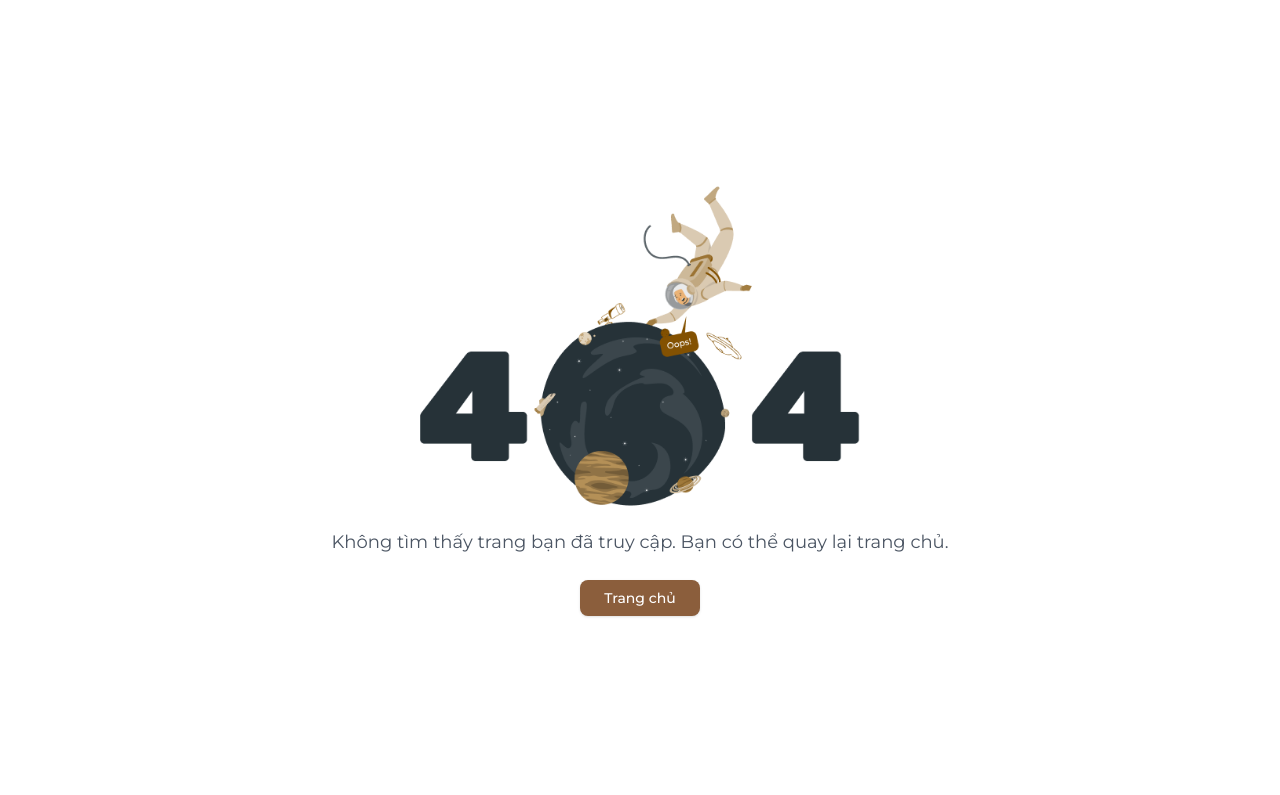
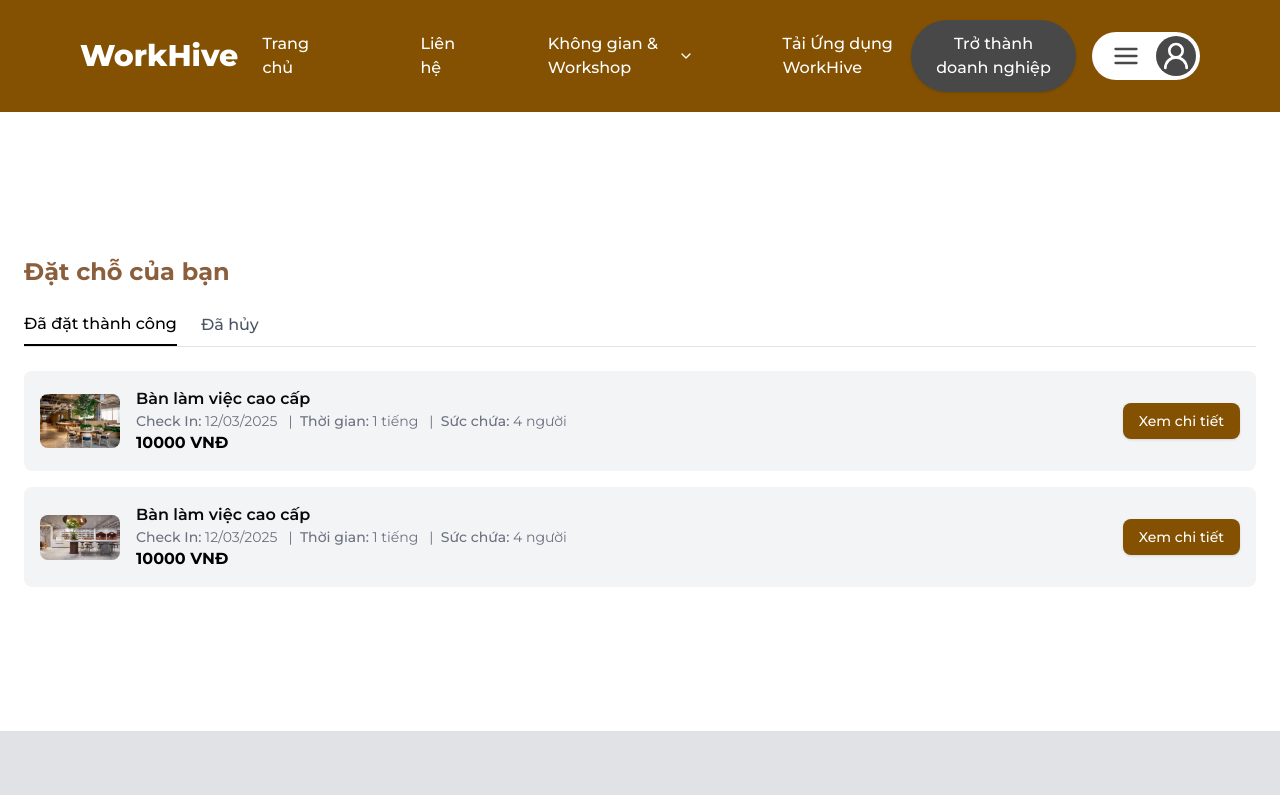
Before and after one commit to PMCdaniel123/SEP490_FE_Clients, a Next.js app: page /your-booking in a window 1280 px wide. Before the commit this address had no page. Shown: the top 795 px of the page. Built offline with nearby package versions, Linux system fonts and the light colour scheme.

Commit message:
feat(your-booking): :zap: UI

```diff
--- /dev/null
+++ b/app/(root)/your-booking/page.tsx
@@ -0,0 +1,191 @@
+"use client";
+
+import { useState } from "react";
+import Image from "next/image";
+import { Modal } from "antd";
+import { cn } from "@/lib/utils";
+import { Button } from "@/components/ui/button";
+
+const bookings = [
+  {
+    id: 1,
+    title: "Bàn làm việc cao cấp",
+    image: "/space.jpg",
+    checkIn: "12/03/2025",
+    duration: "1 tiếng",
+    capacity: "4 người",
+    price: "10000 VNĐ",
+    status: "success",
+  },
+  {
+    id: 2,
+    title: "Bàn làm việc cao cấp",
+    image: "/space1.jpg",
+    checkIn: "12/03/2025",
+    duration: "1 tiếng",
+    capacity: "4 người",
+    price: "10000 VNĐ",
+    status: "success",
+  },
+];
+
+const tabs = [
+  { key: "success", label: "Đã đặt thành công" },
+  { key: "canceled", label: "Đã hủy" },
+];
+
+export default function YourBookingsPage() {
+  const [activeTab, setActiveTab] = useState("success");
+  const [userBookings, setUserBookings] = useState(bookings);
+  const [isModalOpen, setIsModalOpen] = useState(false);
+  const [isConfirmModalOpen, setIsConfirmModalOpen] = useState(false);
+  const [selectedBooking, setSelectedBooking] = useState<
+    (typeof bookings)[0] | null
+  >(null);
+
+  const handleCancel = (id: number) => {
+    setUserBookings((prev) =>
+      prev.map((booking) =>
+        booking.id === id ? { ...booking, status: "canceled" } : booking
+      )
+    );
+    setIsModalOpen(false);
+    setIsConfirmModalOpen(false);
+  };
+
+  const showModal = (booking: (typeof bookings)[0]) => {
+    setSelectedBooking(booking);
+    setIsModalOpen(true);
+  };
+
+  const handleOk = () => {
+    setIsModalOpen(false);
+  };
+
+  const handleCancelModal = () => {
+    setIsModalOpen(false);
+  };
+
+  const showConfirmModal = () => {
+    setIsConfirmModalOpen(true);
+  };
+
+  const handleConfirmCancel = () => {
+    if (selectedBooking) {
+      handleCancel(selectedBooking.id);
+    }
+  };
+
+  const handleCancelConfirmModal = () => {
+    setIsConfirmModalOpen(false);
+  };
+
+  return (
+    <div className="max-w-7xl mx-auto px-6 py-36">
+      <h2 className="text-2xl font-bold text-[#8B5E3C] mb-4">
+        Đặt chỗ của bạn
+      </h2>
+      <div className="flex space-x-6 border-b">
+        {tabs.map((tab) => (
+          <button
+            key={tab.key}
+            onClick={() => setActiveTab(tab.key)}
+            className={cn(
+              "py-2 font-medium text-gray-600",
+              activeTab === tab.key && "border-b-2 border-black text-black"
+            )}
+          >
+            {tab.label}
+          </button>
+        ))}
+      </div>
+
+      <div className="mt-6 space-y-4">
+        {userBookings
+          .filter((booking) => booking.status === activeTab)
+          .map((booking) => (
+            <div
+              key={booking.id}
+              className="flex items-center bg-gray-100 p-4 rounded-lg"
+            >
+              <Image
+                src={booking.image}
+                alt={booking.title}
+                width={80}
+                height={80}
+                className="rounded-lg"
+              />
+              <div className="ml-4 flex-grow">
+                <h3 className="font-semibold">{booking.title}</h3>
+                <p className="text-gray-500 text-sm">
+                  <span className="font-medium">Check In:</span>{" "}
+                  {booking.checkIn} &nbsp; | &nbsp;
+                  <span className="font-medium">Thời gian:</span>{" "}
+                  {booking.duration} &nbsp; | &nbsp;
+                  <span className="font-medium">Sức chứa:</span>{" "}
+                  {booking.capacity}
+                </p>
+                <p className="text-black font-bold">{booking.price}</p>
+              </div>
+              <Button
+                onClick={() => showModal(booking)}
+                className=" text-white px-4 py-2 rounded-lg"
+              >
+                Xem chi tiết
+              </Button>
+            </div>
+          ))}
+      </div>
+
+      <Modal
+        title="Chi tiết đặt chỗ"
+        open={isModalOpen}
+        onOk={handleOk}
+        onCancel={handleCancelModal}
+        footer={null}
+      >
+        {selectedBooking && (
+          <div>
+            <h3 className="font-semibold">{selectedBooking.title}</h3>
+            <Image
+              src={selectedBooking.image}
+              alt={selectedBooking.title}
+              width={160}
+              height={160}
+              className="rounded-lg mb-4"
+            />
+            <p className="text-gray-500 text-sm">
+              <span className="font-medium">Check In:</span>{" "}
+              {selectedBooking.checkIn} &nbsp; | &nbsp;
+              <span className="font-medium">Thời gian:</span>{" "}
+              {selectedBooking.duration} &nbsp; | &nbsp;
+              <span className="font-medium">Sức chứa:</span>{" "}
+              {selectedBooking.capacity}
+            </p>
+            <p className="text-black font-bold">{selectedBooking.price}</p>
+            {selectedBooking.status === "success" && (
+              <Button
+                onClick={showConfirmModal}
+                className="bg-red-700 hover:bg-red-800 text-white px-4 py-2 rounded-lg mt-4"
+              >
+                Hủy đặt chỗ
+              </Button>
+            )}
+          </div>
+        )}
+      </Modal>
+      <Modal
+        className="pt-10"
+        title="Xác nhận hủy đặt chỗ"
+        open={isConfirmModalOpen}
+        onOk={handleConfirmCancel}
+        onCancel={handleCancelConfirmModal}
+        okText="Hủy đặt chỗ"
+        okType="danger"
+        cancelText="Không"
+      >
+        <p>Bạn có chắc chắn muốn hủy đặt chỗ này không?</p>
+      </Modal>
+    </div>
+  );
+}
--- a/components/layout/header.tsx
+++ b/components/layout/header.tsx
@@ -149,6 +149,16 @@ function Header() {
                 </div>
               </Link>
             </li>
+            <li>
+              <Link
+                href="/your-booking"
+                className="block select-none space-y-1 rounded-md p-3 leading-none no-underline outline-none transition-colors hover:bg-seventh hover:text-accent-foreground focus:bg-accent focus:text-accent-foreground"
+              >
+                <div className="text-base font-semibold leading-none text-primary">
+                  Đặt chỗ của bạn
+                </div>
+              </Link>
+            </li>
           </ul>
         </div>
       </div>
```
Also changed, not shown: public/space.jpg (added), public/space1.jpg (added).
